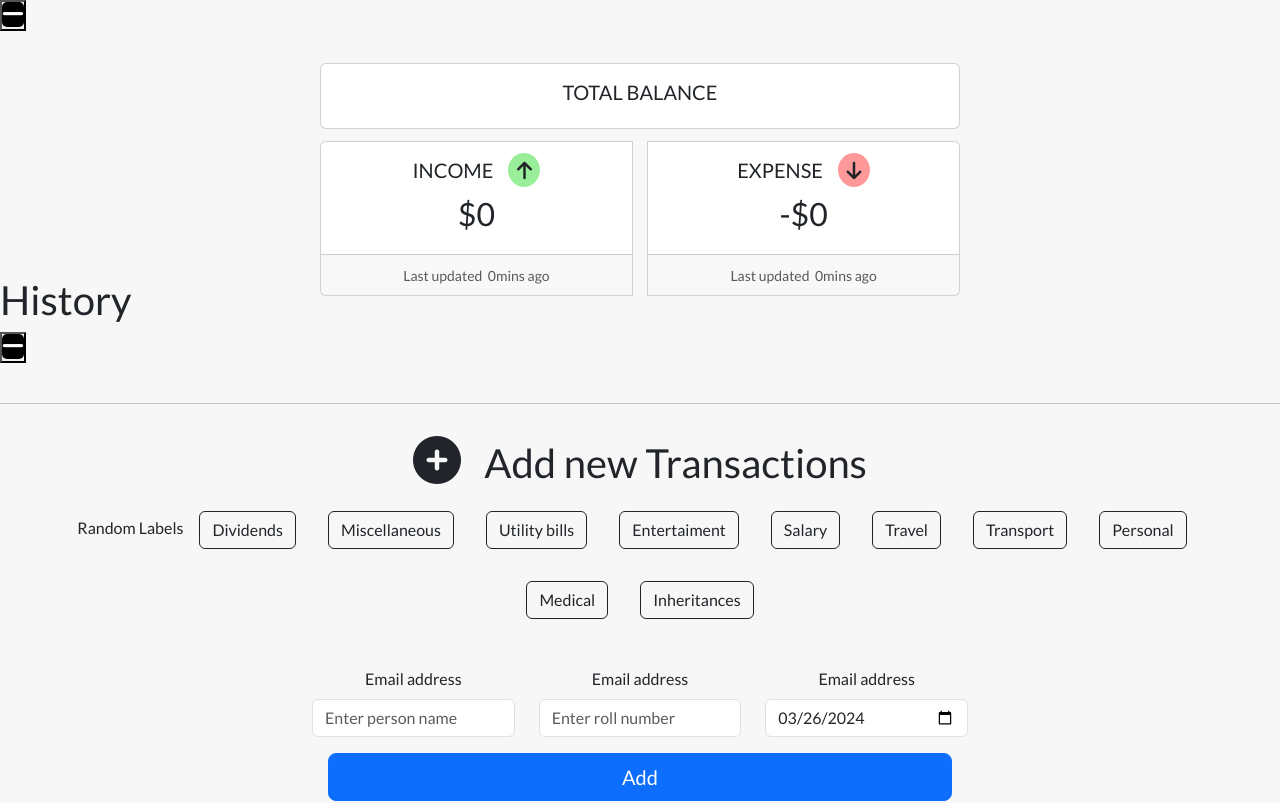
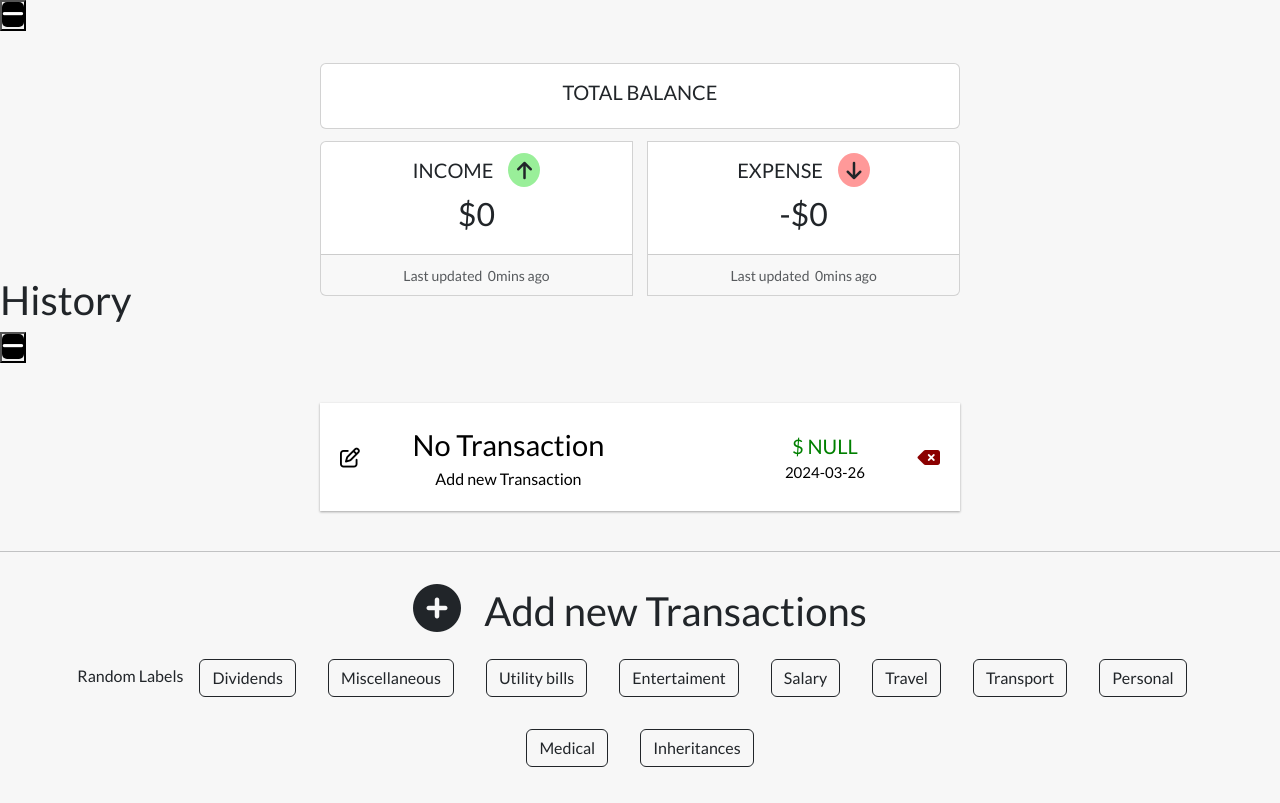
Before and after one commit to RahulPorel/Expense-Tracker, a React (Vite) app: page / in a window 1280 px wide. Shown: the top 803 px of the page. Built offline with nearby package versions, Linux system fonts and the light colour scheme; a web font is replaced by a local one.

Commit message:
code update

```diff
--- a/src/components/Transactions/Transactions.jsx
+++ b/src/components/Transactions/Transactions.jsx
@@ -23,8 +23,13 @@ const Transactions = () => {
   const [editIndex, setEditIndex] = useState(null); // State to track the index of the item being edited
   const [shuffledPersons, setShuffledPersons] = useState([]);
   const [hideAddTrans, setHideAddTrans] = useState(false);
+
   const handleHideHistoryToggle = () => {
     setHideHisToggle(!hideHistoryToggle);
+  };
+
+  const handleHideAddTransToggle = () => {
+    setHideAddTrans(!hideAddTrans);
   };
 
   const handleEdit = (index) => {
@@ -40,6 +45,8 @@ const Transactions = () => {
     updatedData.splice(index, 1); // Remove item from the array
     FormState.setFormData(updatedData); // Update context with new array
   };
+
+  console.log(FormState.formData.length);
 
   const handleSubmit = (e) => {
     e.preventDefault();
@@ -87,7 +94,7 @@ const Transactions = () => {
   useEffect(() => {
     shuffleArray(persons);
     setShuffledPersons([...persons]);
-  }, []);
+  }, [hideAddTrans]);
 
   // Function to shuffle the array
   function shuffleArray(array) {
@@ -129,7 +136,7 @@ const Transactions = () => {
           )}
         </button>
 
-        {!hideHistoryToggle ? (
+        {FormState.formData.length >= 1 ? (
           <ul className="list">
             {FormState.formData.map((data, index) => (
               <li key={index}>
@@ -152,19 +159,6 @@ const Transactions = () => {
                     <span className="date">{data.date || formattedToday}</span>
                   </span>
                 )}
-                {/* <span className="amt">
-                  ${data.amt}
-                  <span className="date">{data.date || formattedToday}</span>
-                </span> */}
-                {/* {BalanceState.balance !== 0 && (
-                <Card.Text
-                  className={
-                    BalanceState.balance < 0 ? "text-red" : "text-green"
-                  }
-                >
-                  ${BalanceState.balance}
-                </Card.Text>
-              )} */}
                 {/* Edit button */}
                 <button
                   className="rm-btn-styling"
@@ -176,7 +170,28 @@ const Transactions = () => {
               </li>
             ))}
           </ul>
-        ) : null}
+        ) : (
+          <ul className="list">
+            <li>
+              <button className="rm-btn-styling">
+                <i className="fa-regular fa-pen-to-square"></i>
+              </button>
+              <span className="trans-name">
+                No Transaction
+                <span className="trans-name-desc">Add new Transaction</span>
+              </span>
+              <span id="amt" className="text-green">
+                $ NULL
+                <span className="date">{formattedToday}</span>
+              </span>
+              {/* Edit button */}
+              <button className="rm-btn-styling">
+                <i className="fa-solid fa-delete-left"></i>
+              </button>
+              {/* Delete button */}
+            </li>
+          </ul>
+        )}
       </Card.Body>
 
       {/* space */}
```
